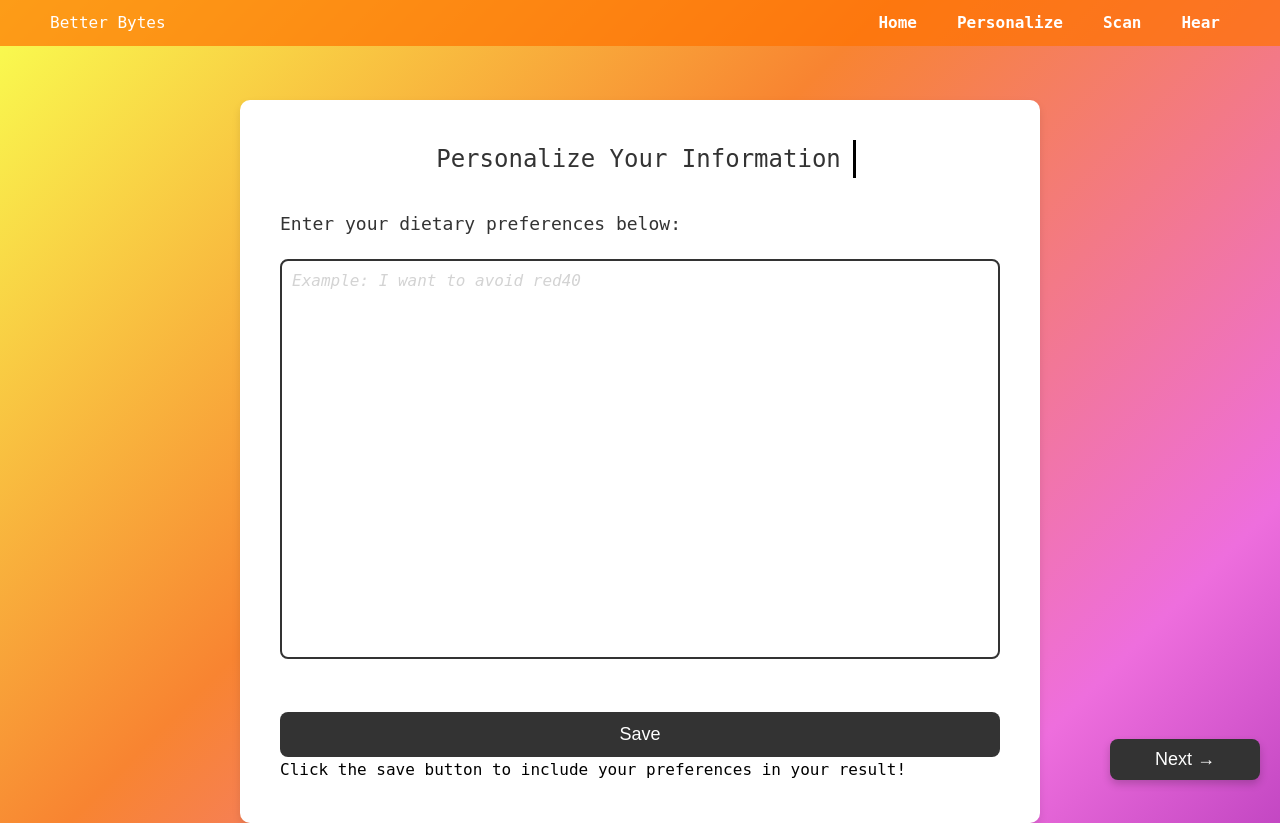
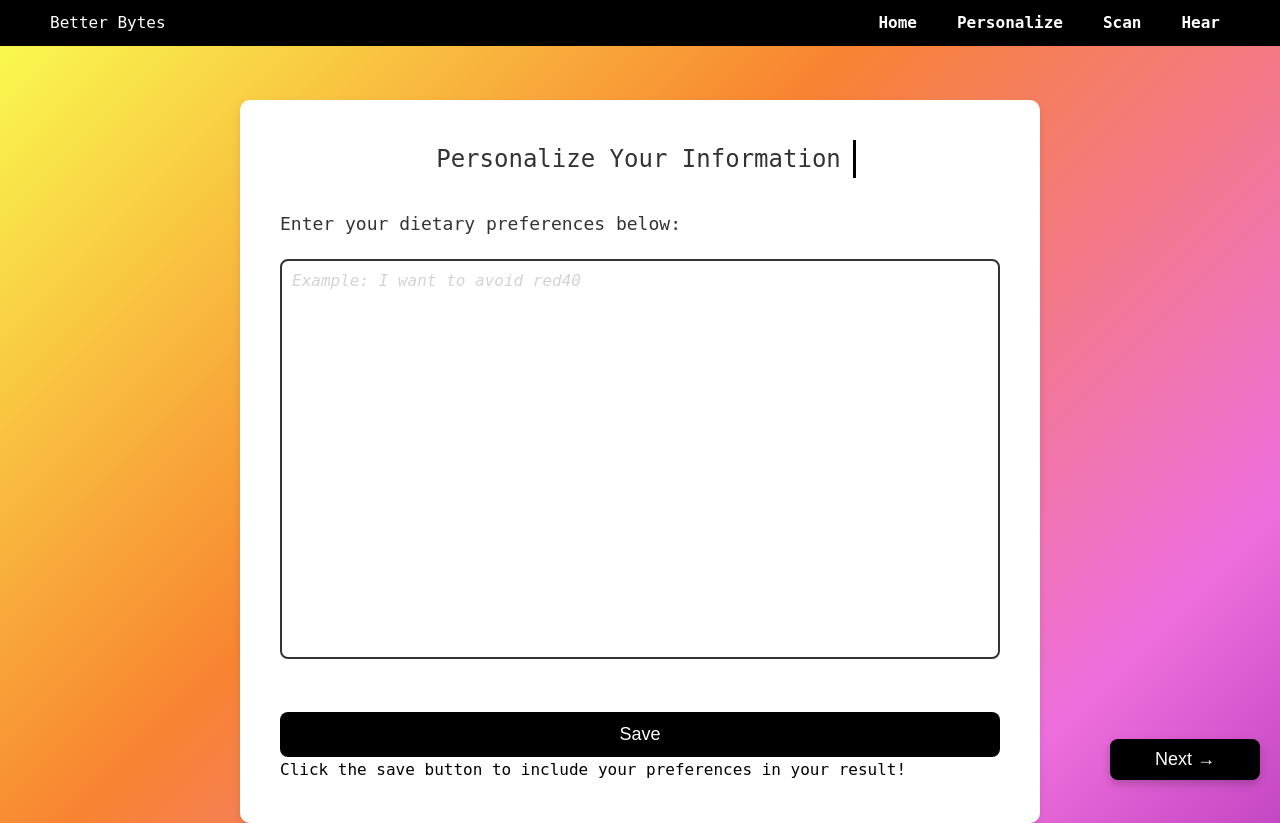
Before and after one commit to bistii1/BetterBytes, a Flask app: page /personalize in a window 1280 px wide. Run offline with Flask 3, Linux system fonts and the light colour scheme.

Commit message:
for bisti

```diff
--- a/static/personalize.css
+++ b/static/personalize.css
@@ -38,7 +38,7 @@ header {
     position: fixed;
     top: 0;
     width: 100%;
-    background-color: rgba(255, 115, 0, 0.7);
+    background-color: rgb(0, 0, 0);
     color: white;
     padding: 10px 50px;
     display: flex;
@@ -129,7 +129,7 @@ textarea {
 
 /* Submit button style */
 button {
-    background-color: #333; /* Change background color */
+    background-color: black; /* Change background color */
     color: white;
     padding: 12px 20px;
     font-size: 18px;
@@ -141,7 +141,7 @@ button {
 }
 
 button:hover {
-    background-color: #555; /* Slightly lighter hover effect */
+    background-color: rgb(69, 69, 69);
     transition: background-color 0.3s ease;
 }
 
@@ -185,7 +185,7 @@ textarea::placeholder {
     bottom: 20px;
     right: 20px;
     padding: 10px 20px;
-    background-color: #333;
+    background-color: black;
     color: white;
     border: none;
     border-radius: 8px;
@@ -196,5 +196,5 @@ textarea::placeholder {
 }
 
 .next-button:hover {
-    background-color: #555;
+    background-color: rgb(69, 69, 69);;
 }
```
